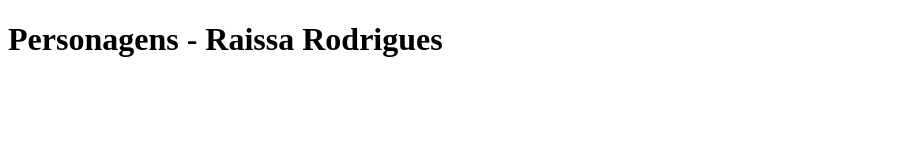
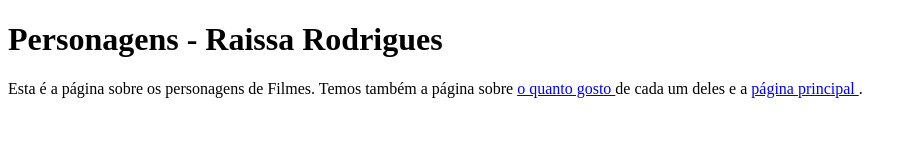
Before and after one commit to ufjf-dcc202/ufjf-dcc202-2023-3-a-atv5-RaissaRodrigues96, a website: page personagens.html in a window 1280 px wide. Shown: the whole page, without its empty margins (0-917 px from the left). Drawn offline with Linux system fonts and the light colour scheme.

Commit message:
adiciona link a personagens

```diff
--- a/personagens.html
+++ b/personagens.html
@@ -8,7 +8,7 @@
 <body>
     <main>
         <h1>Personagens - Raissa Rodrigues</h1>
-        <p></p>
+        <p>Esta é a página sobre os personagens de Filmes. Temos também a página sobre  <a href="preferencias.html"> o quanto gosto </a> de cada um deles e a <a href="index.html"> página principal </a>.</p>
     </main>
 </body>
 </html>
```
Also changed, not shown: index.html (+1 -1 lines).
